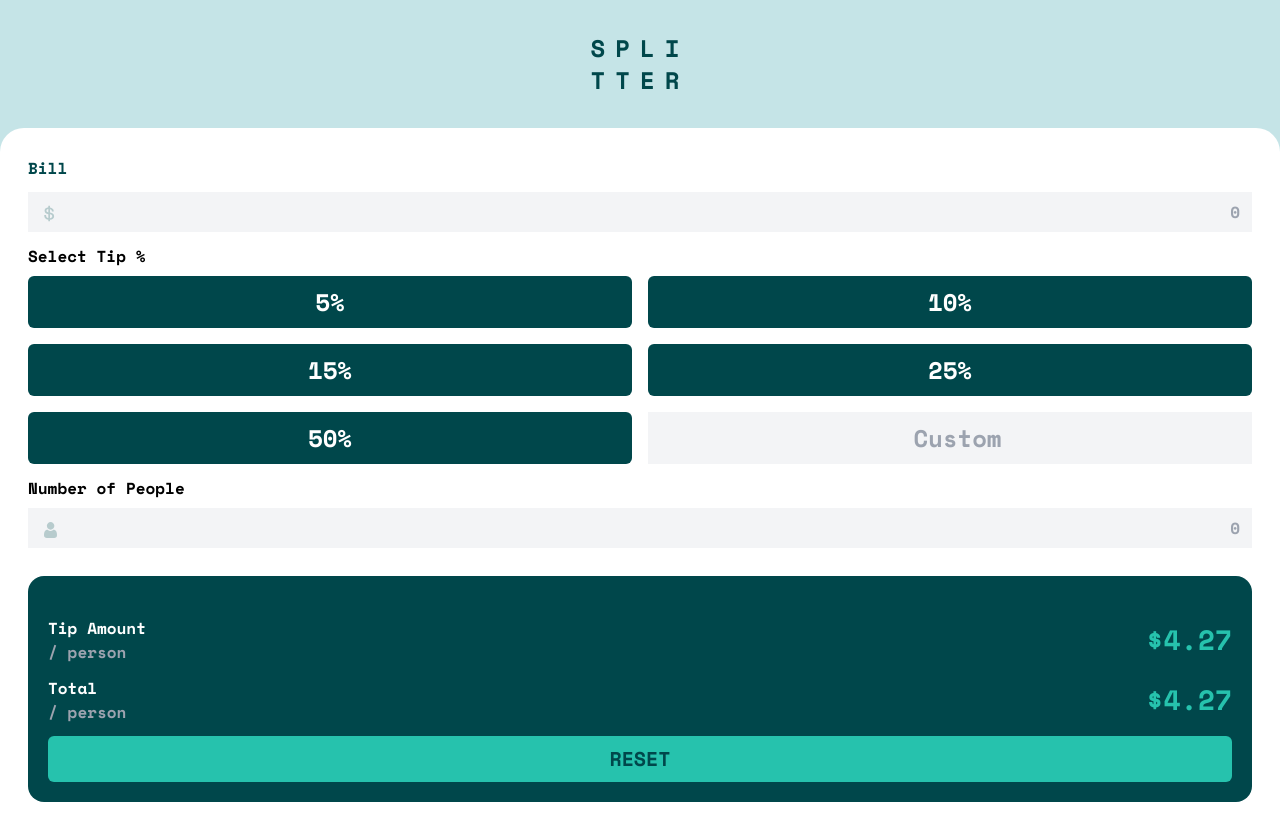
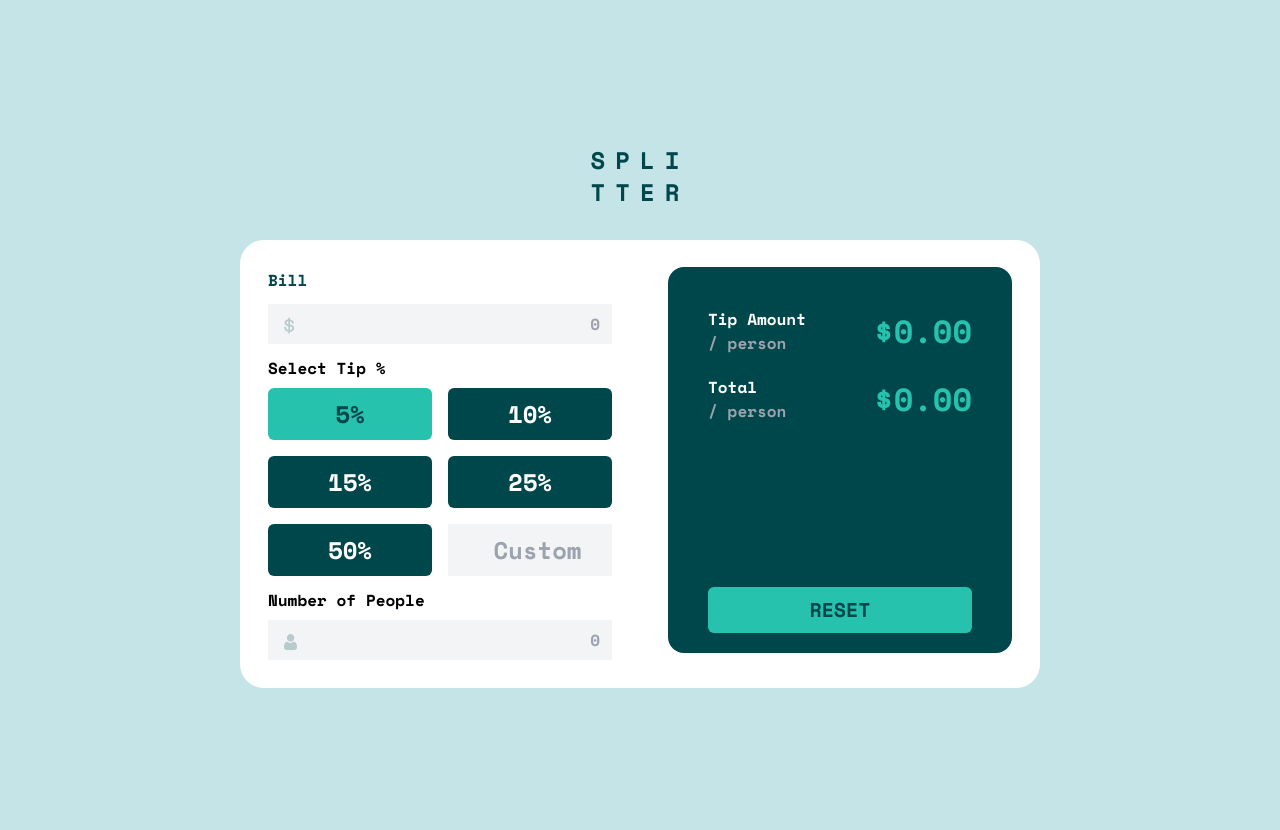
Before and after one commit to Gavbriel015/07-tip-calculator-app-main, a website: page index.html in a window 1280 px wide. Both pictures are taken after a click on the button "5%". After the commit the page ends 800 px from the top, so only its background shows below. Drawn offline with nearby package versions, Linux system fonts and the light colour scheme; a web font is replaced by a local one.

Commit message:
FEM - 07

```diff
--- a/index.html
+++ b/index.html
@@ -12,60 +12,65 @@
 
 
 </head>
-<body class="font-spaceMono bg-[#c5e4e7]">
+<body class="font-spaceMono bg-[#c5e4e7] h-screen md:flex md:flex-col md:items-center md:justify-center">
   <div class="flex flex-col items-center h-32 justify-center">
     <h1 class="text-2xl font-bold tracking-[10px] text-verdeOscuro">SPLI</h1>
     <h1 class="text-2xl font-bold tracking-[10px] text-verdeOscuro">TTER</h1>
   </div>
-  <div>
-    <main class="flex flex-col gap-3 p-7 rounded-t-3xl bg-white">
+  <div class="md:flex md:items-center bg-white rounded-t-3xl md:rounded-3xl md:w-[800px]">
+    <main class="md:basis-1/2 flex flex-col gap-3 p-7">
+      <div class="flex justify-between">
         <h1 class="text-verdeOscuro">Bill</h1>
+        <h1 id="msgErrorBill" class="text-red-600"></h1>
+      </div>
       <div class="relative">
-        <input id="myInput" type="number" placeholder="0" dir="rtl" class="bg-gray-100 py-2 px-3 w-full text-verdeOscuro ">
+        <input id="bill" min="5" type="number" placeholder="0" dir="rtl" class="focus:outline-none focus:border-1 focus:border-verdeAgua bg-gray-100 py-2 px-3 w-full text-verdeOscuro ">
         <label class="absolute text-[24px] bottom-2.5 left-3 text-gray-500 px-1 opacity-70"><img src="./images/icon-dollar.svg" alt=""></label>
       </div>
       <div>
         <h1 class="pb-2">Select Tip %</h1>
         <div class="grid grid-cols-2 gap-4">
-          <button class="hover:bg-verdeAgua hover:text-verdeOscuro text-[24px] bg-verdeOscuro p-2 rounded-md text-white">5%</button>
-          <button class="hover:bg-verdeAgua hover:text-verdeOscuro text-[24px] bg-verdeOscuro p-2 rounded-md text-white" >10%</button>
-          <button class="hover:bg-verdeAgua hover:text-verdeOscuro text-[24px] bg-verdeOscuro p-2 rounded-md text-white" >15%</button>
-          <button class="hover:bg-verdeAgua hover:text-verdeOscuro text-[24px] bg-verdeOscuro p-2 rounded-md text-white" >25%</button>
-          <button class="hover:bg-verdeAgua hover:text-verdeOscuro text-[24px] bg-verdeOscuro p-2 rounded-md text-white" >50%</button>
-          <input class="text-[24px] bg-gray-100 text-verdeOscuro placeholder:text-center px-3" placeholder="Custom" type="number" dir="rtl">
+          <button  value="5" class="botonporcentaje hover:bg-verdeAgua hover:text-verdeOscuro text-[24px] bg-verdeOscuro p-2 rounded-md text-white">5%</button>
+          <button value="10"  class="botonporcentaje hover:bg-verdeAgua hover:text-verdeOscuro text-[24px] bg-verdeOscuro p-2 rounded-md text-white" >10%</button>
+          <button value="15"  class="botonporcentaje hover:bg-verdeAgua hover:text-verdeOscuro text-[24px] bg-verdeOscuro p-2 rounded-md text-white" >15%</button>
+          <button value="25"  class="botonporcentaje hover:bg-verdeAgua hover:text-verdeOscuro text-[24px] bg-verdeOscuro p-2 rounded-md text-white" >25%</button>
+          <button value="50"  class="botonporcentaje hover:bg-verdeAgua hover:text-verdeOscuro text-[24px] bg-verdeOscuro p-2 rounded-md text-white" >50%</button>
+          <input class="botoninput text-[24px] bg-gray-100 text-verdeOscuro placeholder:text-center px-3" placeholder="Custom" type="number" dir="rtl">
         </div>
       </div>
 
       <div>
+        <div class="flex justify-between">
           <h1 class="pb-2">Number of People</h1>
+          <span id="msgError" class="text-red-600"></span>
+        </div>
         <div class="relative">
-          <input id="myInput" type="text" placeholder="0" dir="rtl" class="bg-gray-100 py-2 px-3 w-full text-verdeOscuro ">
+          <input id="numPeople" type="number" placeholder="0" dir="rtl" class="bg-gray-100 py-2 px-3 w-full text-verdeOscuro">
           <label class="absolute text-[24px] bottom-2.5 left-3 text-gray-500 px-1 opacity-70"><img src="./images/icon-person.svg" alt=""></label>
         </div>
       </div>
     </main> <!--END BG WHITE-->
-
-  </div>
-  <div class="px-7 pb-7 bg-white">
-    <div class="bg-verdeOscuro rounded-2xl p-5 pt-10 flex flex-col gap-3">
+    <div class="md:basis-1/2 px-7 pb-7">
+      <div class="md:px-10 md:mt-5 bg-verdeOscuro rounded-2xl p-5 pt-10 flex flex-col gap-3 md:gap-5">
         <div class="flex items-center justify-between">
           <div>
             <h1 class="text-white">Tip Amount</h1>
             <h1 class="text-gray-400">/ person</h1>
           </div>
-        <h2 class="text-[28px] text-verdeAgua">$4.27</h2>
+          <h2 id="tip" class="text-[32px] text-verdeAgua">$0.00</h2>
         </div>
         <div class="flex items-center justify-between gap-4">
           <div>
             <h1 class="text-white">Total</h1>
             <h1 class="text-gray-400">/ person</h1>
           </div>
-        <h2 class="text-[28px] text-verdeAgua">$4.27</h2>
+          <h2 id="total" class="text-[32px] text-verdeAgua">$0.00</h2>
         </div>
-      <button class="uppercase  text-[20px] bg-verdeAgua text-verdeOscuro p-2 rounded-md">reset</button>
+        <button id="resetBtn" class="md:mt-36 hover:bg-[#c5e4e7] uppercase  text-[20px] bg-verdeAgua text-verdeOscuro p-2 rounded-md">reset</button>
+      </div>
+    </div>
   </div>
 
-  </div>
 
   <!-- Bill
 
--- a/index.js
+++ b/index.js
@@ -1,14 +1,94 @@
-document.getElementById('miInput').addEventListener('input', function() {
+document.addEventListener('DOMContentLoaded', function() {
+    const inputBill = document.querySelector('#bill');
+    const msgError = document.querySelector('#msgError');
+    const msgErrorBill = document.querySelector('#msgErrorBill');
+    const inputPeople  = document.querySelector('#numPeople');
+    const resetBtn = document.querySelector('#resetBtn');
+    const botonPorcentaje = document.querySelectorAll('.botonporcentaje');
 
-    // Obtener el valor actual del campo de entrada
+    const tipHTML = document.querySelector('#tip');
+    const totalHTML = document.querySelector('#total');
 
-    let valor = this.value;
 
-    // Invertir el valor (borrar de derecha a izquierda)
-    valor = valor.split('').reverse().join('');
+    let valorBill = 0;
+    let valorPorcentaje = 0;
+    let valorPersonas = 0;
 
-    // Asignar el valor invertido de nuevo al campo de entrada
-    this.value = valor;
-  });
+    const customInput = document.querySelector('.botoninput');
+    customInput.addEventListener('click', () => {
+        botonPorcentaje.forEach(btn => {
+            btn.classList.remove('selected');
+        });
+    });
 
-const input = document.getElementById('miInput');
+    inputPeople.addEventListener('input', (e) => {
+        valorPersonas = parseFloat(e.target.value);
+        if(e.target.value === "0"){
+            Error(msgError, inputPeople);
+        } else {
+            removeError(msgError, inputPeople);
+        }
+        calcularTotal()
+    })
+    inputBill.addEventListener('input', (e) => {
+        valorBill = parseFloat(e.target.value);
+        if(e.target.value === "0"){
+            Error(msgErrorBill, inputBill);
+        } else {
+            removeError(msgErrorBill, inputBill);
+        }
+        calcularTotal()
+
+    })
+    botonPorcentaje.forEach(button => {
+        button.addEventListener('click', (e) => {
+            botonPorcentaje.forEach(btn => {
+                btn.classList.remove('selected');
+            });
+
+            e.target.classList.add('selected');
+
+            valorPorcentaje = parseFloat(e.target.value);
+            calcularTotal();
+        });
+    });
+
+    resetBtn.addEventListener('click', resetValues);
+
+    function Error(idError, input) {
+        idError.textContent = 'Can\'t be zero';
+        input.classList.add('border', 'border-red-400');
+    }
+
+    function removeError(idError, input) {
+        idError.textContent = '';
+        input.classList.remove('border', 'border-red-400');
+    }
+    function calcularTotal() {
+        if (valorBill > 0 && valorPersonas > 0 && valorPorcentaje > 0) {
+            const total = valorBill * valorPorcentaje / 100;
+
+            totalHTML.textContent = '$' + total.toFixed(2);
+
+            const perPerson = total / valorPersonas;
+            tipHTML.textContent = '$' + perPerson.toFixed(2);
+
+        }
+    }
+    function resetValues() {
+        inputBill.value = '';
+        inputPeople.value = '';
+        valorBill = 0;
+        valorPersonas = 0;
+        valorPorcentaje = 0;
+
+        totalHTML.textContent = '0.00';
+        tipHTML.textContent = '0.00';
+
+        botonPorcentaje.forEach(btn => {
+            btn.classList.remove('selected');
+        });
+
+    }
+
+})
--- a/src/input.css
+++ b/src/input.css
@@ -4,3 +4,8 @@
 @tailwind base;
 @tailwind components;
 @tailwind utilities;
+
+.selected {
+    background-color: #26C2AD;
+    color: #00474B;
+}
--- a/tailwind.config.js
+++ b/tailwind.config.js
@@ -10,7 +10,8 @@ module.exports = {
     },
     fontFamily: {
       spaceMono: ['Space Mono', 'sans'],
-    }
+    },
+
   },
   plugins: [],
 }
```
Also changed, not shown: dist/output.css. Lines whose indentation alone changed are shown as unchanged.
